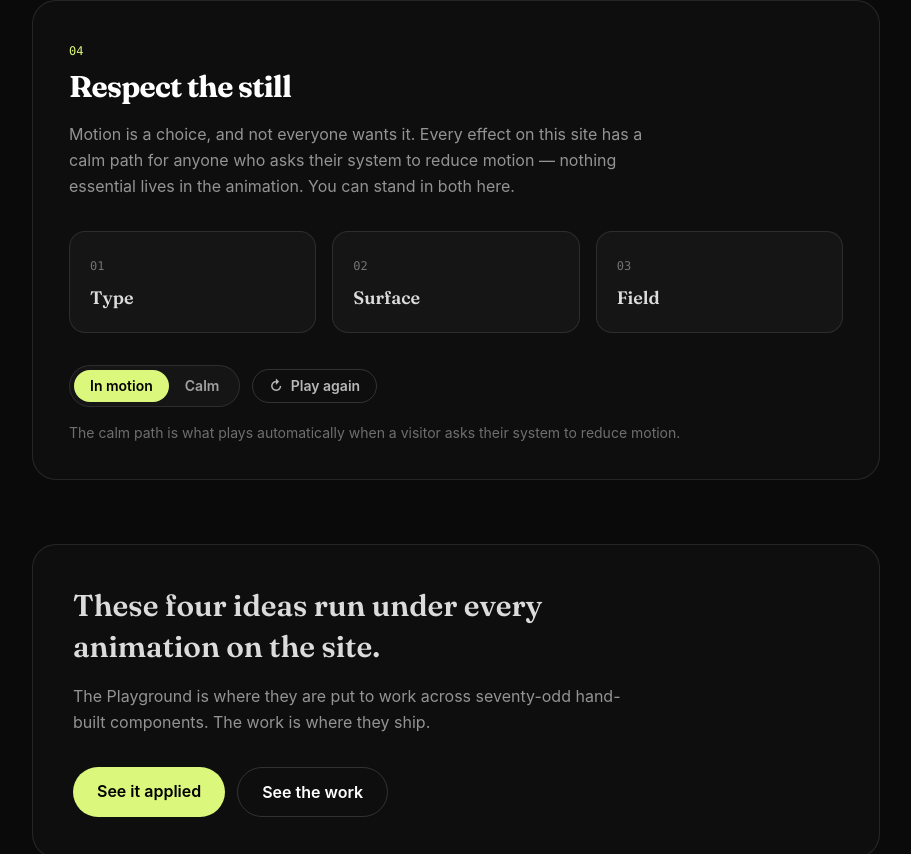
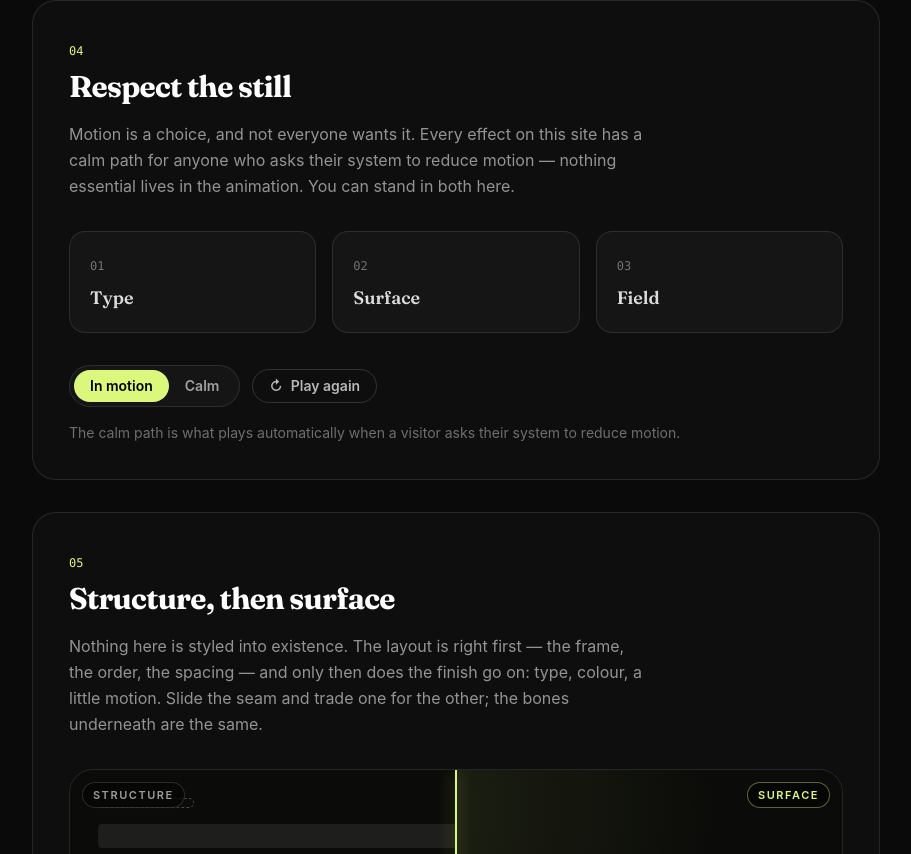
Before and after one commit to ArseniyCherednichenko/portfolio, a React (Vite) app: page /craft in a window 1280 px wide. Shown: the part 1946-2800 px from the top of the page, without its empty margins (184-1095 px from the left). Built offline with nearby package versions, Linux system fonts and the light colour scheme.

Commit message:
Craft: add a fifth playable principle — Structure, then surface — on CompareSlider

```diff
--- a/src/pages/Craft.tsx
+++ b/src/pages/Craft.tsx
@@ -5,6 +5,7 @@ import { Reveal } from '../components/Reveal'
 import { Eyebrow } from '../components/Eyebrow'
 import { GradientText } from '../components/GradientText'
 import { Iridescence } from '../components/Iridescence'
+import { CompareSlider } from '../components/CompareSlider'
 import { Seo } from '../components/Seo'
 
 const EASE = [0.16, 1, 0.3, 1] as const
@@ -316,12 +317,74 @@ function ReducedMotionDemo() {
   )
 }
 
+// 05 — Structure, then surface. The site's own order of work, made draggable:
+// the same card as its bare frame on one side and its finished, lit self on the
+// other, with a seam you slide to trade one for the other. Build it well, then
+// make it move — the two children are the same layout, only the finish differs.
+function StructureSurfaceDemo() {
+  return (
+    <>
+      <CompareSlider
+        className="aspect-[16/10] w-full"
+        beforeLabel="Structure"
+        afterLabel="Surface"
+        ariaLabel="Drag to compare the bare structure with the finished surface"
+        before={
+          // The frame: right blocks, right places, no finish yet.
+          <div className="flex h-full w-full flex-col justify-between bg-[#0b0c09] p-6 sm:p-7">
+            <div className="space-y-4">
+              <div className="h-2.5 w-24 rounded-full border border-dashed border-white/25" />
+              <div className="space-y-2.5">
+                <div className="h-6 w-3/4 rounded bg-white/[0.08]" />
+                <div className="h-6 w-1/2 rounded bg-white/[0.08]" />
+              </div>
+              <div className="space-y-2 pt-1">
+                <div className="h-2 w-full rounded-full bg-white/[0.06]" />
+                <div className="h-2 w-11/12 rounded-full bg-white/[0.06]" />
+                <div className="h-2 w-3/5 rounded-full bg-white/[0.06]" />
+              </div>
+            </div>
+            <div className="h-10 w-40 rounded-full border border-dashed border-white/25" />
+          </div>
+        }
+        after={
+          // The finish: the exact same frame, resolved with type, colour, glow.
+          <div className="flex h-full w-full flex-col justify-between bg-[#0b0c09] bg-[radial-gradient(130%_130%_at_12%_8%,rgba(220,248,124,0.16),transparent_55%)] p-6 sm:p-7">
+            <div className="space-y-4">
+              <p className="text-[11px] font-semibold uppercase tracking-[0.24em] text-[#DCF87C]">
+                Selected work
+              </p>
+              <h4 className="font-display text-2xl font-bold leading-[1.05] tracking-tight text-white sm:text-3xl">
+                A calm, fast
+                <br />
+                interface.
+              </h4>
+              <p className="max-w-sm text-sm leading-relaxed text-white/55">
+                Type, colour, and a little motion resolve the same frame into
+                something you want to keep looking at.
+              </p>
+            </div>
+            <span className="inline-flex w-fit items-center gap-2 rounded-full bg-[#DCF87C] px-5 py-2.5 text-sm font-semibold text-black">
+              Read the case study
+              <span aria-hidden>&#8594;</span>
+            </span>
+          </div>
+        }
+      />
+      <p className="mt-6 text-sm text-white/40">
+        Same layout on both sides. The bones are set first; the finish comes
+        after. Drag the seam, or focus the handle and use the arrow keys.
+      </p>
+    </>
+  )
+}
+
 export default function Craft() {
   return (
     <>
       <Seo
         title="On motion"
-        description="Notes on interface motion — four small, playable demonstrations of the craft behind the animation on this site: easing, springs, stagger, and respecting reduced motion."
+        description="Notes on interface motion — five small, playable demonstrations of the craft behind the animation on this site: easing, springs, stagger, respecting reduced motion, and structure before surface."
       />
       <div className="mx-auto w-full max-w-4xl px-6 py-24 sm:py-32">
         {/* HEADER */}
@@ -389,16 +452,25 @@ export default function Craft() {
           >
             <ReducedMotionDemo />
           </Demo>
+
+          <Demo
+            n="05"
+            title="Structure, then surface"
+            claim="Nothing here is styled into existence. The layout is right first — the frame, the order, the spacing — and only then does the finish go on: type, colour, a little motion. Slide the seam and trade one for the other; the bones underneath are the same."
+            controls={null}
+          >
+            <StructureSurfaceDemo />
+          </Demo>
         </div>
 
         {/* OUTRO */}
         <Reveal>
           <div className="mt-16 rounded-3xl border border-white/10 bg-white/[0.02] p-8 sm:p-10">
             <p className="max-w-xl font-display text-2xl font-semibold leading-snug text-white/85 sm:text-3xl">
-              These four ideas run under every animation on the site.
+              These five ideas run under every animation on the site.
             </p>
             <p className="mt-4 max-w-xl leading-relaxed text-white/55">
-              The Playground is where they are put to work across seventy-odd hand-built components.
+              The Playground is where they are put to work across eighty-odd hand-built components.
               The work is where they ship.
             </p>
             <div className="mt-8 flex flex-wrap gap-3">
```
